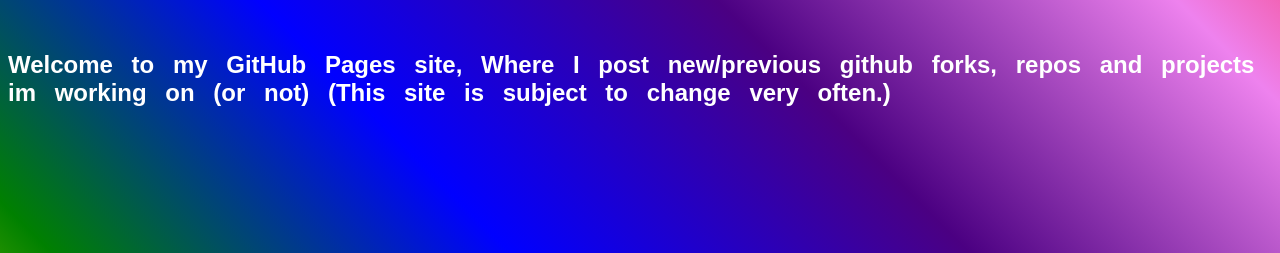
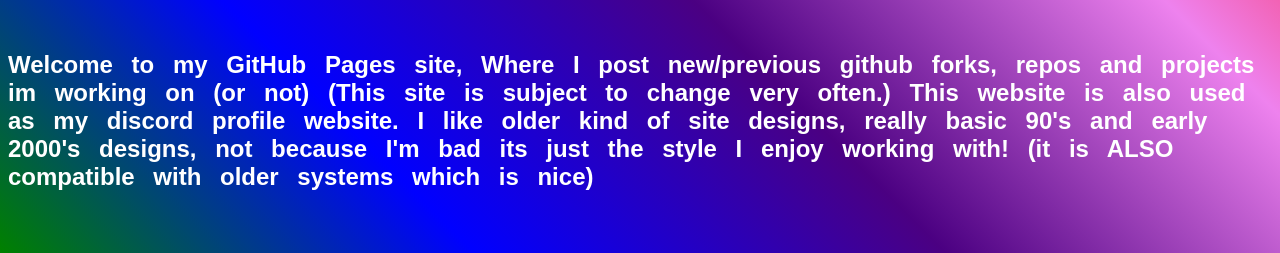
Before and after one commit to ax0rz0/ax0rz0, a plain HTML site: page index.html in a window 1280 px wide. Shown: the part 356-609 px from the top of the page. Drawn offline with Linux system fonts and the light colour scheme.

Commit message:
Update index.html
added more words, thats it

```diff
--- a/index.html
+++ b/index.html
@@ -10,7 +10,8 @@
 <img src="tenor.gif" alt="profilelogo">
 <p><a href="https://github.com/ax0rz0">Back to GitHub</a></p>
 <br>
-<h2>Welcome to my GitHub Pages site, Where I post new/previous github forks, repos and projects im working on (or not) (This site is subject to change very often.)</h2>
+<h2>Welcome to my GitHub Pages site, Where I post new/previous github forks, repos and projects im working on (or not) (This site is subject to change very often.) This website is also used as my discord profile website.
+I like older kind of site designs, really basic 90's and early 2000's designs, not because I'm bad its just the style I enjoy working with! (it is ALSO compatible with older systems which is nice) </h2>
 <br>
 <br>
 <br>
```
